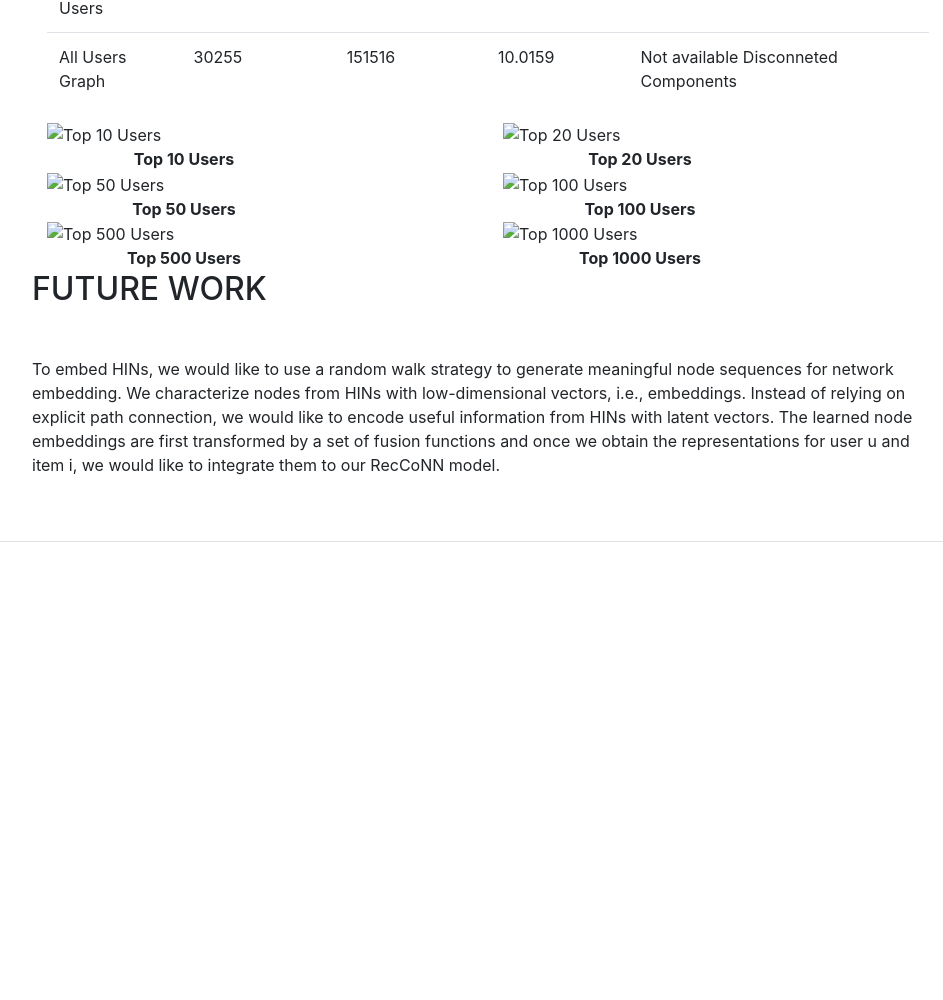
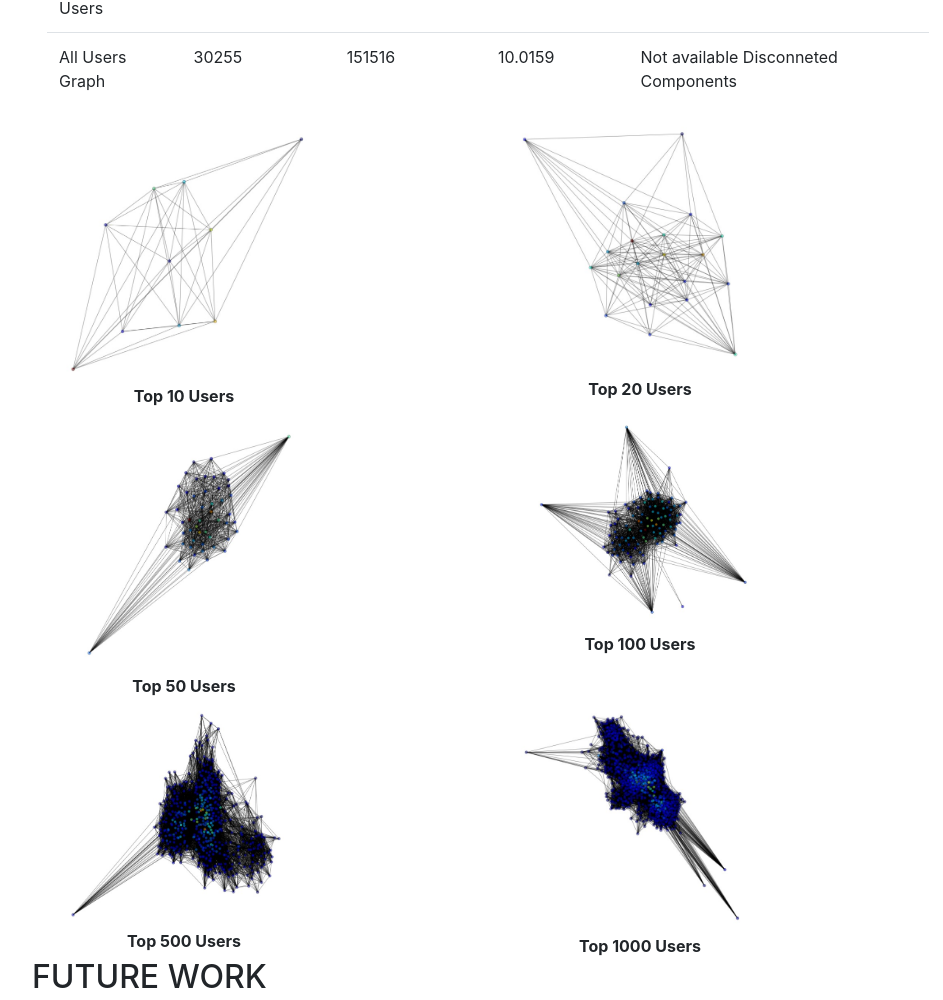
Before and after one commit to ashok-gowda/RecCoNN.github.io, a website with bundled scripts: page index.html in a window 1280 px wide. Shown: the part 7620-8620 px from the top of the page, without its empty margins (288-1231 px from the left). Before the commit the page ends 8162 px from the top, so only its background shows below. Built offline with nearby package versions, Linux system fonts and the light colour scheme; files whose address does not match are found by name; a web font is replaced by a local one.

Commit message:
Change made

```diff
--- a/index.html
+++ b/index.html
@@ -378,7 +378,7 @@ Based on visualizations we observed that Yelp essentially has two classes of use
 
              <div class="row">
               		<div class="col-md-4 col-xs-4 col-sm-4 col-lg-4">
-              			<img class="img-fluid" src="img/top-10-users.jpeg" alt="Top 10 Users">
+              			<img class="img-fluid" src="img/top-10-users.jpg" alt="Top 10 Users">
               				<div class="caption"><b><center>Top 10 Users</center></b>
               				</div>
               			</img>
@@ -386,7 +386,7 @@ Based on visualizations we observed that Yelp essentially has two classes of use
               		<div class="col-md-2 col-xs-2 col-sm-2 col-lg-2">
               		</div>
               		<div class="col-md-4 col-xs-4 col-sm-4 col-lg-4">
-              			<img class="img-fluid" src="img/top-20-users.jpeg" alt="Top 20 Users">
+              			<img class="img-fluid" src="img/top-20-users.jpg" alt="Top 20 Users">
               				<div class="caption"><b><center>Top 20 Users</center></b>
               				</div>
               			</img>
@@ -395,7 +395,7 @@ Based on visualizations we observed that Yelp essentially has two classes of use
 
               	 <div class="row">
               		<div class="col-md-4 col-xs-4 col-sm-4 col-lg-4">
-              			<img class="img-fluid" src="img/top-50-users.jpeg" alt="Top 50 Users">
+              			<img class="img-fluid" src="img/top-50-users.jpg" alt="Top 50 Users">
               				<div class="caption"><b><center>Top 50 Users</center></b>
               				</div>
               			</img>
@@ -403,7 +403,7 @@ Based on visualizations we observed that Yelp essentially has two classes of use
               		<div class="col-md-2 col-xs-2 col-sm-2 col-lg-2">
               		</div>
               		<div class="col-md-4 col-xs-4 col-sm-4 col-lg-4">
-              			<img class="img-fluid" src="img/top-100-users.jpeg" alt="Top 100 Users">
+              			<img class="img-fluid" src="img/top-100-users.jpg" alt="Top 100 Users">
               				<div class="caption"><b><center>Top 100 Users</center></b>
               				</div>
               			</img>
@@ -412,7 +412,7 @@ Based on visualizations we observed that Yelp essentially has two classes of use
 
               	<div class="row">
               		<div class="col-md-4 col-xs-4 col-sm-4 col-lg-4">
-              			<img class="img-fluid" src="img/top-500-users.jpeg" alt="Top 500 Users">
+              			<img class="img-fluid" src="img/top-500-users.jpg" alt="Top 500 Users">
               				<div class="caption"><b><center>Top 500 Users</center></b>
               				</div>
               			</img>
@@ -420,7 +420,7 @@ Based on visualizations we observed that Yelp essentially has two classes of use
               		<div class="col-md-2 col-xs-2 col-sm-2 col-lg-2">
               		</div>
               		<div class="col-md-4 col-xs-4 col-sm-4 col-lg-4">
-              			<img class="img-fluid" src="img/top-1000-users.jpeg" alt="Top 1000 Users">
+              			<img class="img-fluid" src="img/top-1000-users.jpg" alt="Top 1000 Users">
               				<div class="caption"><b><center>Top 1000 Users</center></b>
               				</div>
               			</img>
```
